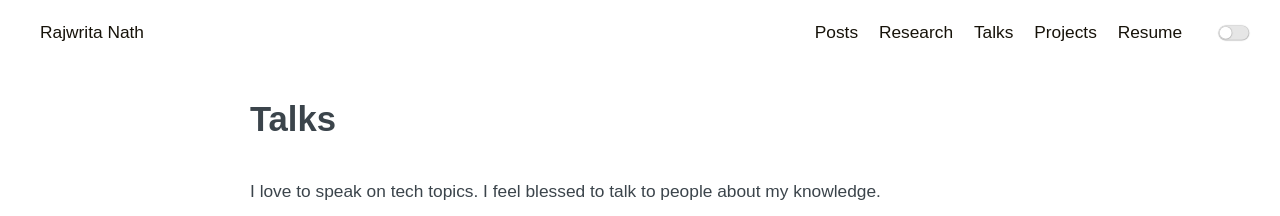
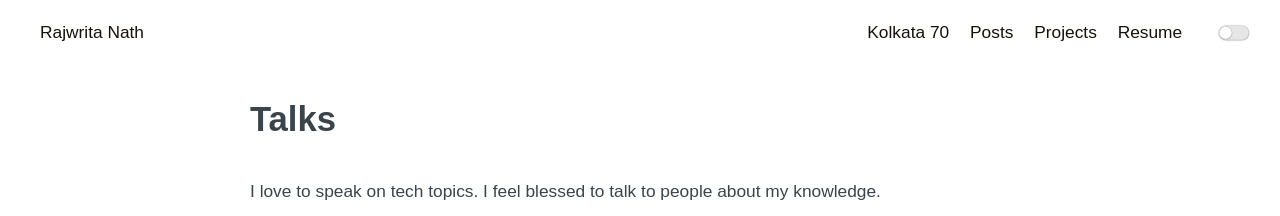
Before and after one commit to Rajwrita/rajwrita.github.io, a Jekyll site: the page built from talks.md, in a window 1280 px wide. Shown: the top 216 px of the page. Built offline with Jekyll 4.4.1, drawn with Linux system fonts in a browser that asks for light colours.

Commit message:
Update _config.yml

```diff
--- a/_config.yml
+++ b/_config.yml
@@ -1,11 +1,9 @@
 # For the nav bar
 urls:
+    - text: Kolkata 70
+      url: /kol70
     - text: Posts
       url: /posts
-    - text: Research
-      url: /research
-    - text: Talks
-      url: /talks
     - text: Projects
       url: /projects
     - text: Resume
```
